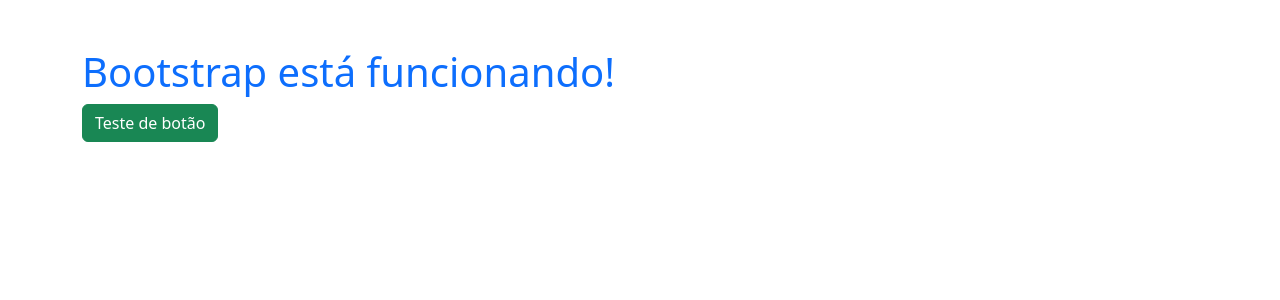
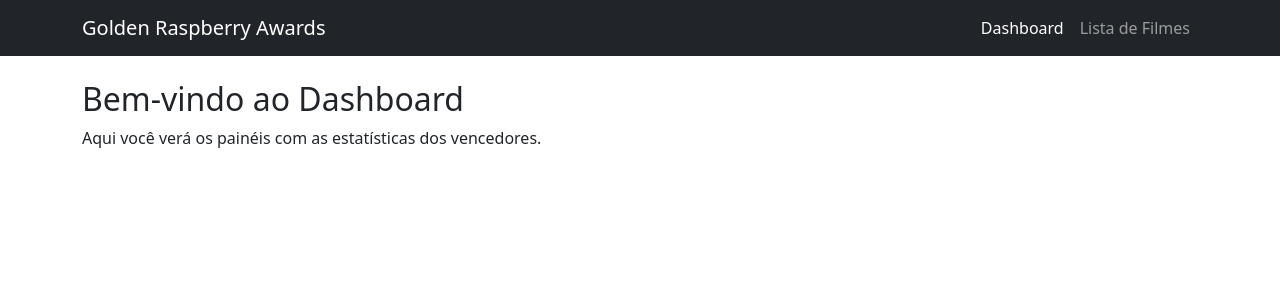
Before and after one commit to brgomesz/projeto-front, an Angular app: page /dashboard in a window 1280 px wide. Before the commit this address led to /. Shown: the top 300 px of the page. Built offline with nearby package versions, Linux system fonts and the light colour scheme.

Commit message:
Criação dos componentes e configuração das rotas

```diff
--- a/src/app/app.component.html
+++ b/src/app/app.component.html
@@ -1,4 +1,16 @@
-<div class="container mt-5">
-  <h1 class="text-primary">Bootstrap está funcionando!</h1>
-  <button class="btn btn-success">Teste de botão</button>
-</div>
+<nav class="navbar navbar-expand navbar-dark bg-dark">
+  <div class="container">
+    <a class="navbar-brand" routerLink="/">Golden Raspberry Awards</a>
+    <div class="collapse navbar-collapse justify-content-end" id="navbarNav">
+      <ul class="navbar-nav">
+        <li class="nav-item">
+          <a class="nav-link" routerLink="/dashboard" routerLinkActive="active">Dashboard</a>
+        </li>
+        <li class="nav-item">
+          <a class="nav-link" routerLink="/movie-list" routerLinkActive="active">Lista de Filmes</a>
+        </li>
+      </ul>
+    </div>
+  </div>
+</nav>
+<router-outlet></router-outlet>
--- a/src/app/app.component.ts
+++ b/src/app/app.component.ts
@@ -1,12 +1,12 @@
 import { Component } from '@angular/core';
-import { RouterOutlet } from '@angular/router';
+import { RouterModule } from '@angular/router';
 
 @Component({
   selector: 'app-root',
   standalone: true,
-  imports: [RouterOutlet],
+  imports: [RouterModule],
   templateUrl: './app.component.html',
-  styleUrl: './app.component.scss'
+  styleUrls: ['./app.component.scss']
 })
 export class AppComponent {
   title = 'projeto-front';
--- a/src/app/app.routes.ts
+++ b/src/app/app.routes.ts
@@ -1,3 +1,10 @@
 import { Routes } from '@angular/router';
+import { DashboardComponent } from './views/dashboard/dashboard.component';
+import { MovieListComponent } from './views/movie-list/movie-list.component';
 
-export const routes: Routes = [];
+export const routes: Routes = [
+  { path: 'dashboard', component: DashboardComponent },
+  { path: 'movie-list', component: MovieListComponent },
+  { path: '', redirectTo: '/dashboard', pathMatch: 'full' },
+  { path: '**', redirectTo: '/dashboard' }
+];
--- /dev/null
+++ b/src/app/views/dashboard/dashboard.component.html
@@ -0,0 +1,4 @@
+<div class="container mt-4">
+    <h2>Bem-vindo ao Dashboard</h2>
+    <p>Aqui você verá os painéis com as estatísticas dos vencedores.</p>
+  </div>
--- /dev/null
+++ b/src/app/views/dashboard/dashboard.component.scss
@@ -0,0 +1,3 @@
+@media (max-width: 768px) {
+
+}
--- /dev/null
+++ b/src/app/views/movie-list/movie-list.component.html
@@ -0,0 +1,4 @@
+<div class="container mt-4">
+    <h2>Lista de Filmes</h2>
+    <p>Aqui você verá todos os filmes com opções de filtros e paginação.</p>
+  </div>
--- /dev/null
+++ b/src/app/views/movie-list/movie-list.component.scss
@@ -0,0 +1,3 @@
+@media (max-width: 768px) {
+
+}
--- a/src/styles.scss
+++ b/src/styles.scss
@@ -1 +1,7 @@
 @import "../node_modules/bootstrap/dist/css/bootstrap.min.css";
+
+
+
+@media (max-width: 768px) {
+
+  }
```
Also changed, not shown: src/app/app-routing.module.ts (+11 -6 lines), src/app/app.module.ts (+14 -2 lines), src/app/views/dashboard/dashboard.component.ts (added, +10 -0 lines), src/app/views/movie-list/movie-list.component.ts (added, +10 -0 lines), 2 other files (tests, documents, lock files or other folders).
